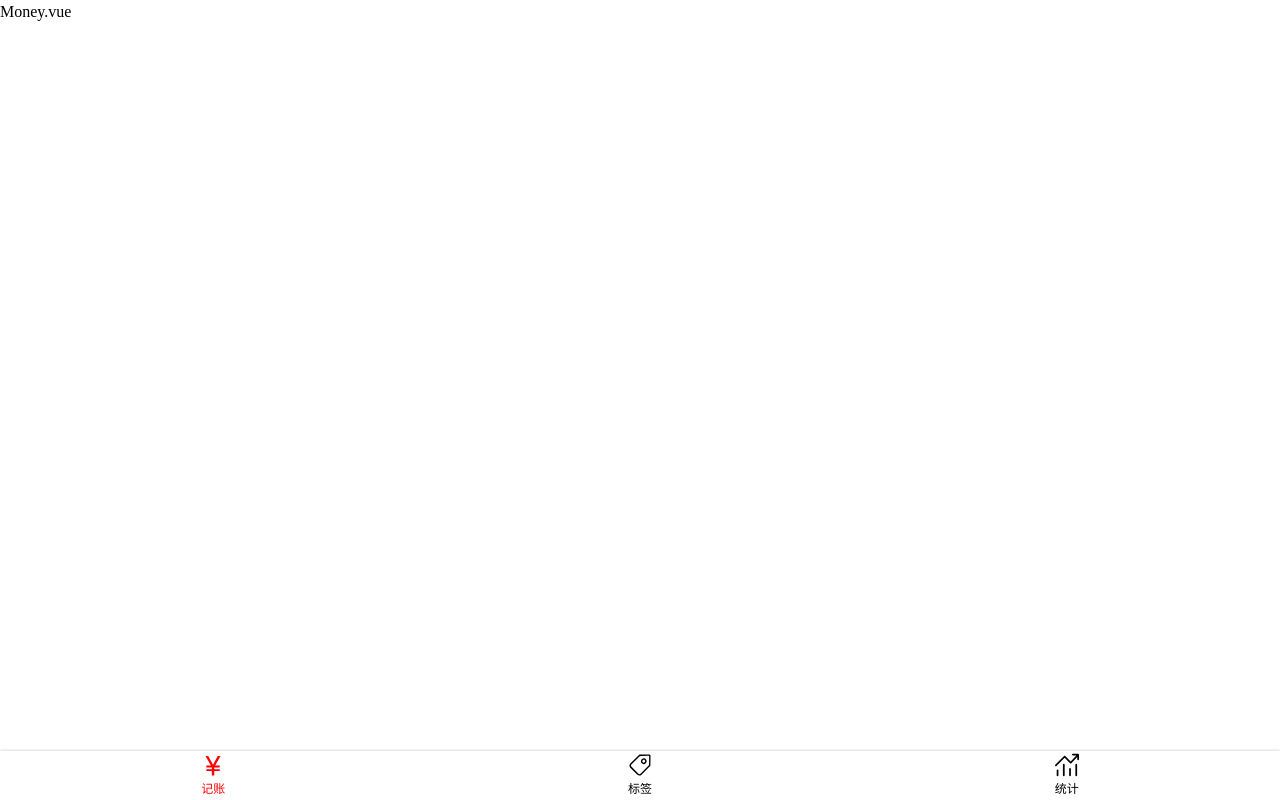
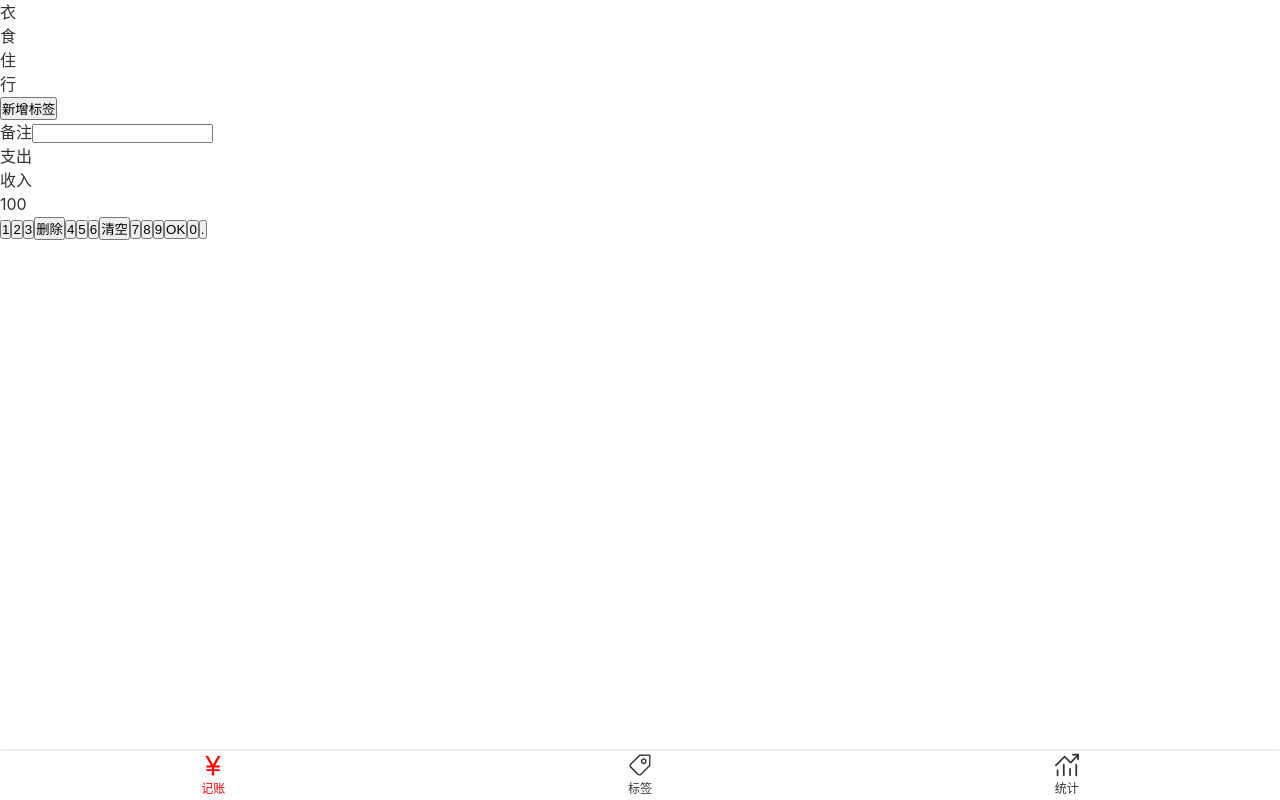
Before and after one commit to Xiao-kong-fei/morney-01, a Vue app: page /labels#/money in a window 1280 px wide. Built offline with nearby package versions, Linux system fonts and the light colour scheme.

Commit message:
添加全局样式和全局变量

```diff
--- a/package.json
+++ b/package.json
@@ -36,6 +36,7 @@
     "sass": "1.36.0",
     "sass-loader": "8.0.2",
     "svg-sprite-loader": "6.0.9",
+    "svg-sprite-loader-mod": "^4.1.6-mod1",
     "svgo-loader": "^3.0.0",
     "typescript": "4.1.6",
     "vue-template-compiler": "2.6.14"
--- a/public/index.html
+++ b/public/index.html
@@ -7,10 +7,6 @@
     <title><%= htmlWebpackPlugin.options.title %></title>
   </head>
   <body>
-    <noscript>
-      <strong>We're sorry but <%= htmlWebpackPlugin.options.title %> doesn't work properly without JavaScript enabled. Please enable it to continue.</strong>
-    </noscript>
     <div id="app"></div>
-    <!-- built files will be auto injected -->
   </body>
 </html>
--- a/src/App.vue
+++ b/src/App.vue
@@ -1,39 +1,17 @@
 <template>
-  <div>
+  <div id="app">
     <router-view/>
   </div>
 </template>
 
 <style lang="scss">
-  * {
-    margin: 0; padding: 0;
-    box-sizing: border-box;
-  }
+  @import "~@/assets/style/helper.scss";
+  @import "~@/assets/style/reset.scss";
   body {
+    -webkit-font-smoothing: antialiased;
+    -moz-osx-font-smoothing: grayscale;
+    color: #333;
+    font-family: $font-hei;
     line-height: 1.5;
   }
-  a {
-    text-decoration: none;
-    color: inherit;
-  }
-  #app {
-    font-family: Avenir, Helvetica, Arial, sans-serif;
-    -webkit-font-smoothing: antialiased;
-    -moz-osx-font-smoothing: grayscale;
-    text-align: center;
-    color: #2c3e50;
-  }
-
-  #nav {
-    padding: 30px;
-
-    a {
-      font-weight: bold;
-      color: #2c3e50;
-
-      &.router-link-exact-active {
-        color: #42b983;
-      }
-    }
-  }
 </style>
--- /dev/null
+++ b/src/assets/style/helper.scss
@@ -0,0 +1,17 @@
+$font-hei: -apple-system, "Noto Sans", "Helvetica Neue", Helvetica,
+  "Nimbus Sans L", Arial, "Liberation Sans", "PingFang SC", "Hiragino Sans GB",
+  "Noto Sans CJK SC", "Source Han Sans SC", "Source Han Sans CN",
+  "Microsoft YaHei", "Wenquanyi Micro Hei", "WenQuanYi Zen Hei", "ST Heiti",
+  SimHei, "WenQuanYi Zen Hei Sharp", sans-serif;
+
+$font-kai: Baskerville, Georgia, "Liberation Serif", "Kaiti SC", STKaiti,
+  "AR PL UKai CN", "AR PL UKai HK", "AR PL UKai TW", "AR PL UKai TW MBE",
+  "AR PL KaitiM GB", KaiTi, KaiTi_GB2312, DFKai-SB, "TW\-Kai", serif;
+
+$font-song: Georgia, "Nimbus Roman No9 L", "Songti SC", "Noto Serif CJK SC",
+  "Source Han Serif SC", "Source Han Serif CN", STSong, "AR PL New Sung",
+  "AR PL SungtiL GB", NSimSun, SimSun, "TW\-Sung", "WenQuanYi Bitmap Song",
+  "AR PL UMing CN", "AR PL UMing HK", "AR PL UMing TW", "AR PL UMing TW MBE",
+  PMingLiU, MingLiU, serif;
+
+$color-highlight: #f00;
--- /dev/null
+++ b/src/assets/style/reset.scss
@@ -0,0 +1,9 @@
+* {
+  margin: 0;
+  padding: 0;
+  box-sizing: border-box;
+}
+a {
+  text-decoration: none;
+  color: inherit;
+}
--- a/src/components/Nav.vue
+++ b/src/components/Nav.vue
@@ -22,6 +22,7 @@
 </script>
 
 <style lang="scss" scoped>
+  @import "~@/assets/style/helper.scss";
   nav {
     display: flex;
     box-shadow: 0 0 3px rgba(0, 0, 0, 0.25);
@@ -40,7 +41,7 @@
       }
     }
     > .item.selected{
-      color: red;
+      color: $color-highlight;
     }
   }
 </style>
--- a/src/views/Money.vue
+++ b/src/views/Money.vue
@@ -1,6 +1,47 @@
 <template>
     <layout>
-        <p>Money.vue</p>
+        <div class="tags">
+            <ul class="current">
+                <ul>衣</ul>
+                <ul>食</ul>
+                <ul>住</ul>
+                <ul>行</ul>
+            </ul>
+            <div class="new">
+                <button>新增标签</button>
+            </div>
+        </div>
+        <div>
+            <label class="notes">
+                <span class="name">备注</span>
+                <input type="text">
+            </label>
+        </div>
+        <div>
+            <ul class="types">
+                <li class="selected">支出</li>
+                <li>收入</li>
+            </ul>
+        </div>
+        <div class="numberPad">
+            <div class="output">100</div>
+            <div class="buttons">
+                <button>1</button>
+                <button>2</button>
+                <button>3</button>
+                <button>删除</button>
+                <button>4</button>
+                <button>5</button>
+                <button>6</button>
+                <button>清空</button>
+                <button>7</button>
+                <button>8</button>
+                <button>9</button>
+                <button>OK</button>
+                <button>0</button>
+                <button>.</button>
+            </div>
+        </div>
     </layout>
 </template>
 
@@ -9,3 +50,7 @@
         name: 'Money',
     }
 </script>
+
+<style lang="scss" scoped>
+    @import "~@/assets/style/helper.scss";
+</style>
--- a/vue.config.js
+++ b/vue.config.js
@@ -1,3 +1,5 @@
+/* eslint-disable */
+
 const path = require('path')
 
 module.exports = {
@@ -9,11 +11,11 @@
       .rule('svg-sprite')
       .test(/\.svg$/)
       .include.add(dir).end()
-      .use('svg-sprite-loader').loader('svg-sprite-loader').options({extract:false}).end()
+      .use('svg-sprite-loader-mod').loader('svg-sprite-loader-mod').options({extract:false}).end()
       .use('svgo-loader').loader('svgo-loader')
       // .tap(options => ({...options, plugins: [{removeAttrs: {attrs: 'fill'}}]}))
       .end()
-    config.plugin('svg-sprite').use(require('svg-sprite-loader/plugin'), [{plainSprite: true}])
+    config.plugin('svg-sprite').use(require('svg-sprite-loader-mod/plugin'), [{plainSprite: true}])
     config.module.rule('svg').exclude.add(dir)
   }
 }
```
Also changed, not shown: 1 other file (tests, documents, lock files or other folders).
